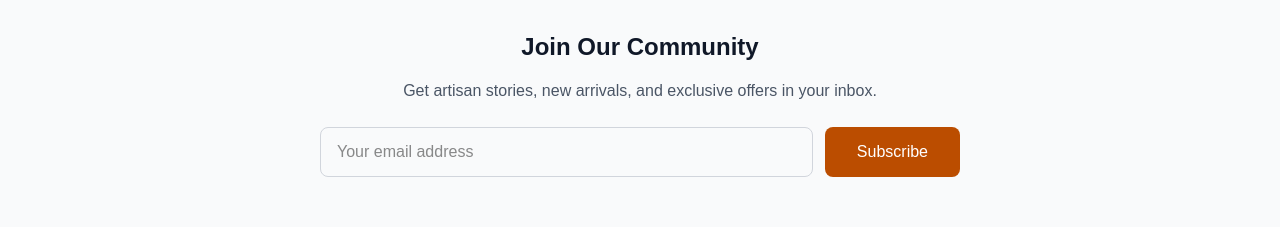
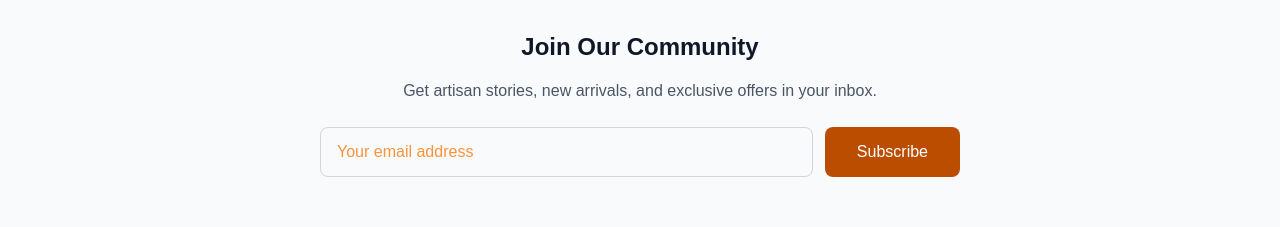
Before and after one commit to MexPhillips/Project, a Next.js app in the folder my-project/: page / in a window 1280 px wide. Shown: the part 6760-6987 px from the top of the page. Built offline with nearby package versions, Linux system fonts and the light colour scheme; no server answers.

Commit message:
the last one

```diff
--- a/my-project/app/globals.css
+++ b/my-project/app/globals.css
@@ -28,3 +28,23 @@ body {
   color: var(--foreground);
   font-family: Arial, Helvetica, sans-serif;
 }
+
+/* Make typed text in form fields and editable regions orange for visibility */
+input[type="text"],
+input[type="email"],
+input[type="password"],
+input[type="search"],
+input,
+textarea,
+select,
+[contenteditable="true"] {
+  color: #f97316; /* Tailwind orange-500 */
+  caret-color: #f97316;
+}
+
+/* Slightly lighter placeholder color */
+input::placeholder,
+textarea::placeholder {
+  color: #fb923c; /* Tailwind orange-400 */
+  opacity: 1;
+}
--- a/my-project/pnpm-workspace.yaml
+++ b/my-project/pnpm-workspace.yaml
@@ -14,3 +14,6 @@ minimumReleaseAgeExclude:
   - '@next/swc-win32-arm64-msvc@16.2.9'
   - '@next/swc-win32-x64-msvc@16.2.9'
   - next@16.2.9
+  - pg-connection-string@2.14.0
+  - pg-protocol@1.15.0
+  - pg@8.22.0
```
Also changed, not shown: 1 other file (tests, documents, lock files or other folders).
